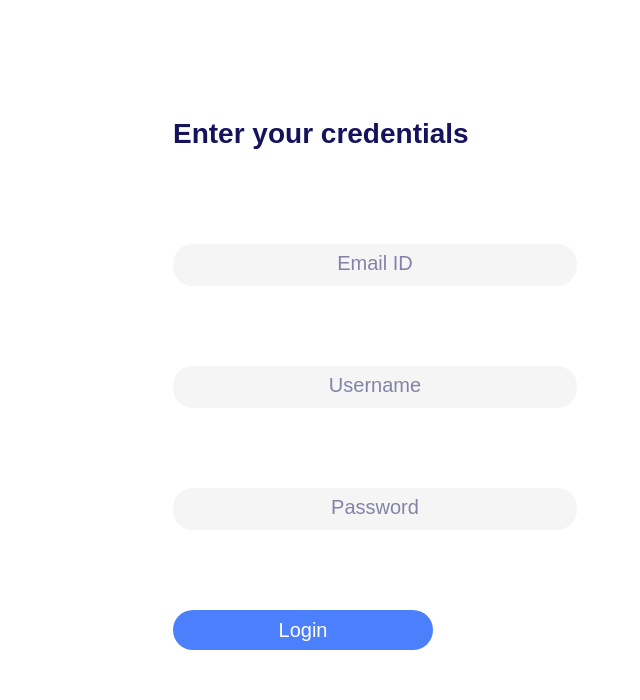
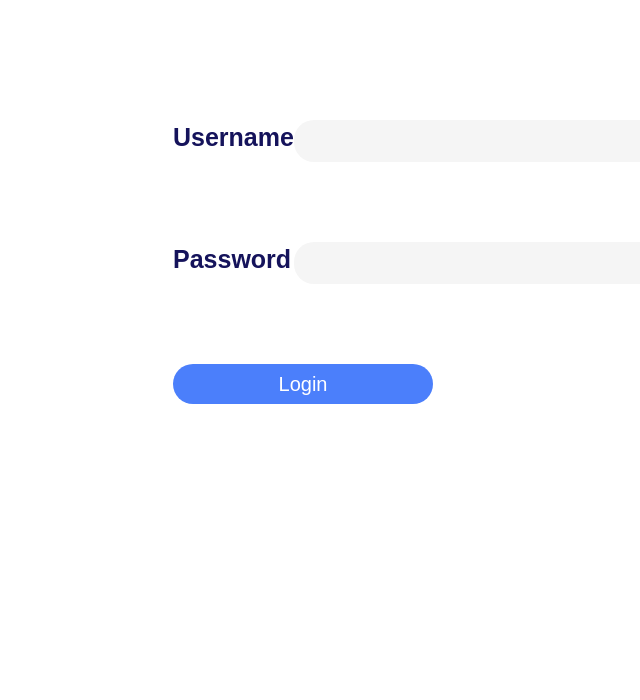
Before and after one commit to vishwaspuri/DocApp, a Django app: page /login/?next=/dashboard/ in a window 1280 px wide. Shown: the part 100-800 px from the top of the page, without its empty margins (147-787 px from the left). Run offline with Django 3.2, Linux system fonts and the light colour scheme.

Commit message:
loginView modified & added logout view, redirection sorted

```diff
--- a/DocApp/DocApp/settings.py
+++ b/DocApp/DocApp/settings.py
@@ -134,3 +134,4 @@ STATIC_ROOT = os.path.join(BASE_DIR, "static")
 JWT_AUTH = {
     "JWT_VERIFY_EXPIRATION": False,
 }
+LOGIN_REDIRECT_URL = '/dashboard/'
--- a/DocApp/main/templates/dashboard.html
+++ b/DocApp/main/templates/dashboard.html
@@ -16,7 +16,7 @@
         <div class="profile">
           <img class="profile-pic" src="../static/images/profile.png"></img>
           <h3 id="name">{{ user.username }}</h3>
-          <h3 id="address"> Lajpat Nagar, Delhi</h3>
+          <h3 id="address"><a href="{% url 'logout' %}"> Logout</a></h3>
           </div>
     </div>
     <div class="infobox">
--- a/DocApp/main/templates/general_public.html
+++ b/DocApp/main/templates/general_public.html
@@ -14,7 +14,7 @@
         <div class="profile">
           <img class="profile-pic" src="../static/images/profile.png"></img>
           <h3 id="name">{{ user.username }}</h3>
-          <h3 id="address"> Lajpat Nagar, Delhi</h3>
+          <h3 id="address"><a href="{% url 'logout' %}"> Logout</a></h3>
           </div>
     </div>
       <!--
--- a/DocApp/main/templates/hotspots.html
+++ b/DocApp/main/templates/hotspots.html
@@ -15,7 +15,7 @@
         <div class="profile">
           <img class="profile-pic" src="../static/images/profile.png"></img>
           <h3 id="name">{{ user.username }}</h3>
-          <h3 id="address"> Lajpat Nagar, Delhi</h3>
+          <h3 id="address"><a href="{% url 'logout' %}"> Logout</a></h3>
           </div>
     </div>
       <!--
--- a/DocApp/main/templates/login.html
+++ b/DocApp/main/templates/login.html
@@ -14,14 +14,32 @@
 			<a href="#">DocApp</a>
 		</div>
 		<div>
-		  <form method="POST" onsubmit="return check();" >
-		  	<h2>Enter your credentials</h2>
-		    <input type="text" id="email_id"  placeholder="Email ID" type="email">
-            <input type="text" id="username"  placeholder="Username">
-		    <input id="password"  placeholder="Password" type="password">
-            <span id='message'></span>
-		    <input type="submit" value="Login">
-		  </form>
+		  <form id="login-form" method="post"
+                  action="{% url 'login' %}">
+                {% csrf_token %}
+                <table class="table">
+                    <tr>
+                        <td><label for="id_username">Username</label></td>
+                        <td><input id="id_username" name="username"
+                                   type="text" class="form-control"></td>
+                    </tr>
+                    <tr>
+                        <td><label for="id_password">Password</label></td>
+                        <td><input id="id_password" name="password"
+                                   type="password" class="form-control"></td>
+                    </tr>
+                </table>
+                {% if form.errors %}
+                    <p class=" label label-danger">
+                        Your username and password didn't match.
+                        Please try again.
+                    </p>
+                {% endif %}
+
+                <input type="submit" value="Login"
+                       class="btn btn-primary pull-right" />
+                <input type="hidden" name="next" value="{{ next }}" />
+            </form>
 		</div>
 
 
--- a/DocApp/main/templates/maps.html
+++ b/DocApp/main/templates/maps.html
@@ -14,7 +14,7 @@
         <div class="profile">
           <img class="profile-pic" src="../static/images/profile.png"></img>
           <h3 id="name">{{ user.username }}</h3>
-          <h3 id="address"> Lajpat Nagar, Delhi</h3>
+          <h3 id="address"><a href="{% url 'logout' %}"> Logout</a></h3>
           </div>
     </div>
     <!--
--- a/DocApp/main/urls.py
+++ b/DocApp/main/urls.py
@@ -1,10 +1,16 @@
 from django.urls import path
 from main.views import auth, fb_content,views
+from django.contrib.auth.views import LoginView, LogoutView
 urlpatterns = [
     path('auth/login/', auth.login, name='login'),
     path('auth/register/', auth.register, name='register'),
     path('', views.HomePage.as_view(), name='home'),
-    path('login/',auth.LoginPage.as_view(), name='login'),
+    path('login/',LoginView.as_view(
+        template_name='login.html',
+    ), name='login'),
+    path('logout/', LogoutView.as_view(
+        next_page='/'
+    ),name='logout'),
     path('dashboard/',views.Dashboard.as_view(), name='dashboard'),
     path('general_public/',views.ListMembersView.as_view(), name='general_public'),
     path('hotspots/',views.HotspotView.as_view(), name='hotspots'),
--- a/DocApp/main/views/auth.py
+++ b/DocApp/main/views/auth.py
@@ -1,4 +1,3 @@
-from django.shortcuts import render
 from django.contrib.auth.models import User
 from django.contrib.auth import authenticate
 
@@ -6,7 +5,6 @@ from rest_framework import status
 from rest_framework.decorators import api_view
 from rest_framework.response import Response
 from main.auth_helpers import get_jwt_with_user
-from django.views.generic import TemplateView
 
 
 
@@ -53,8 +51,3 @@ def login(request):
         return Response({'token':token},status=status.HTTP_200_OK)
     else:
         return Response({'error':'Invalid Login details supplied.'},status=status.HTTP_403_FORBIDDEN)
-
-
-
-class LoginPage(TemplateView):
-    template_name = 'login.html'
```
Also changed, not shown: DocApp/db.sqlite3, DocApp/main/views/views.py (line endings or trailing spaces).
